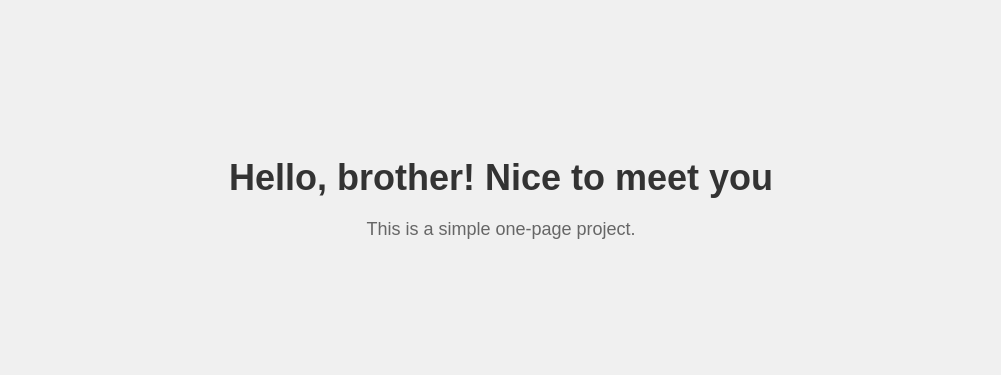
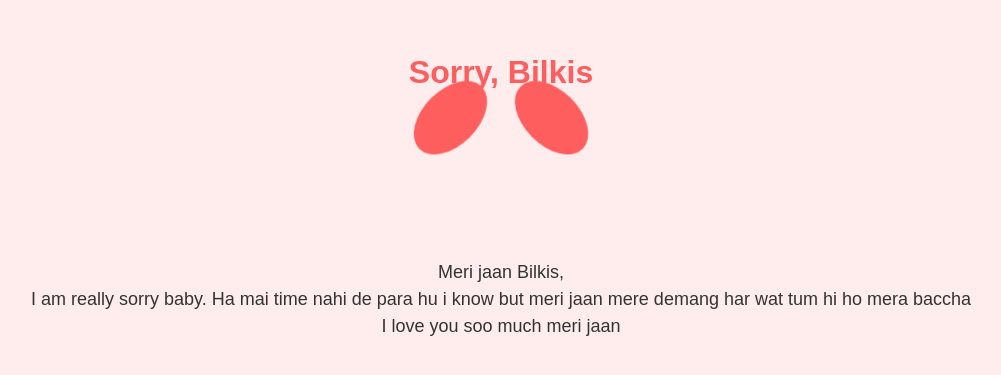
Before and after one commit to Faisal52/projects, a plain HTML site: page index.html in a window 1280 px wide. Shown: the part 205-580 px from the top of the page, without its empty margins (139-1140 px from the left). Drawn offline with Linux system fonts and the light colour scheme.

Commit message:
Update index.html

```diff
--- a/index.html
+++ b/index.html
@@ -3,39 +3,82 @@
 <head>
 <meta charset="UTF-8">
 <meta name="viewport" content="width=device-width, initial-scale=1.0">
-    <title>Hello Brother</title>
+<title>Sorry, Bilkis</title>
 <style>
   body {
-            font-family: Arial, sans-serif;
     margin: 0;
     padding: 0;
+    font-family: Arial, sans-serif;
+    background-color: #ffeded;
+  }
+
+  .container {
+    width: 100%;
+    height: 100vh;
     display: flex;
     justify-content: center;
     align-items: center;
-            height: 100vh;
-            background-color: #f0f0f0;
+    flex-direction: column;
   }
 
-        .container {
+  h1 {
+    font-size: 32px;
+    color: #ff5e5e;
+    margin-bottom: 20px;
     text-align: center;
   }
 
-        h1 {
-            color: #333;
-            font-size: 36px;
-            margin-bottom: 20px;
+  .heart {
+    width: 100px;
+    height: 100px;
+    position: relative;
+    animation: beat 1s infinite alternate;
+    margin-bottom: 30px;
   }
 
-        p {
-            color: #666;
+  .heart:before,
+  .heart:after {
+    content: "";
+    background-color: #ff5e5e;
+    border-radius: 50%;
+    position: absolute;
+    width: 50px;
+    height: 80px;
+    top: 0;
+  }
+
+  .heart:before {
+    left: 50px;
+    transform: rotate(-45deg);
+    transform-origin: 0 0;
+  }
+
+  .heart:after {
+    left: 0;
+    transform: rotate(45deg);
+    transform-origin: 100% 0;
+  }
+
+  @keyframes beat {
+    to {
+      transform: scale(1.1);
+    }
+  }
+
+  .message {
     font-size: 18px;
+    color: #333;
+    text-align: center;
+    line-height: 1.5;
+    max-width: 80%;
   }
 </style>
 </head>
 <body>
   <div class="container">
-        <h1>Hello, brother! Nice to meet you</h1>
-        <p>This is a simple one-page project.</p>
+    <h1>Sorry, Bilkis</h1>
+    <div class="heart"></div>
+    <p class="message">Meri jaan Bilkis,<br>I am really sorry baby. Ha mai time nahi de para hu i know but meri jaan mere demang har wat tum hi ho mera baccha<br>I love you soo much meri jaan</p>
   </div>
 </body>
 </html>
```
Lines whose indentation alone changed are shown as unchanged.
